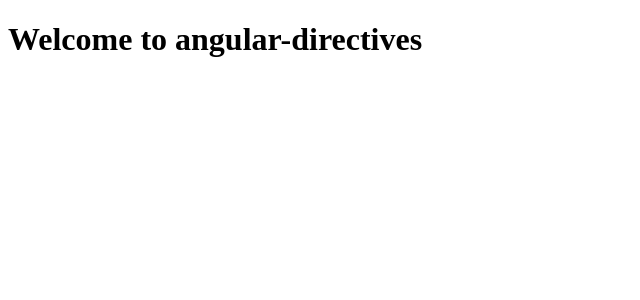
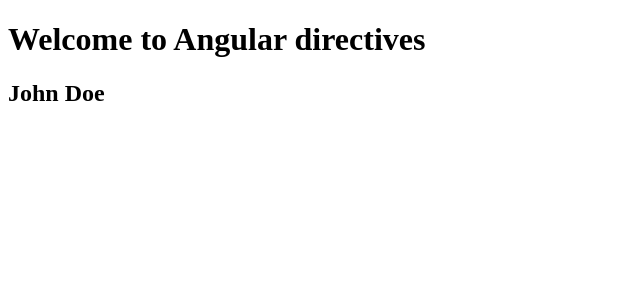
Before and after one commit to SvetlinGG/Angular-tutorial, an Angular app in the folder angular-directives/: page / in a window 1280 px wide. Shown: the top 300 px of the page, without its empty margins (0-640 px from the left). Built offline with nearby package versions, Linux system fonts and the light colour scheme.

Commit message:
use *ngIf directive

```diff
--- a/angular-directives/src/app/app.component.html
+++ b/angular-directives/src/app/app.component.html
@@ -1,2 +1,6 @@
-<h1>Welcome to {{title}}</h1>
+<h1>Welcome to Angular directives</h1>
+
+<h2 *ngIf="isLoggedIn" >{{userName}}</h2>
+
+
 <router-outlet />
--- a/angular-directives/src/app/app.component.ts
+++ b/angular-directives/src/app/app.component.ts
@@ -1,12 +1,16 @@
+import { NgIf } from '@angular/common';
 import { Component } from '@angular/core';
 import { RouterOutlet } from '@angular/router';
 
 @Component({
   selector: 'app-root',
-  imports: [RouterOutlet],
+  standalone: true,
+  imports: [RouterOutlet, NgIf],
   templateUrl: './app.component.html',
   styleUrl: './app.component.css'
 })
 export class AppComponent {
-  title = 'angular-directives';
+
+  isLoggedIn: boolean = true;
+  userName: string = 'John Doe'
 }
```
